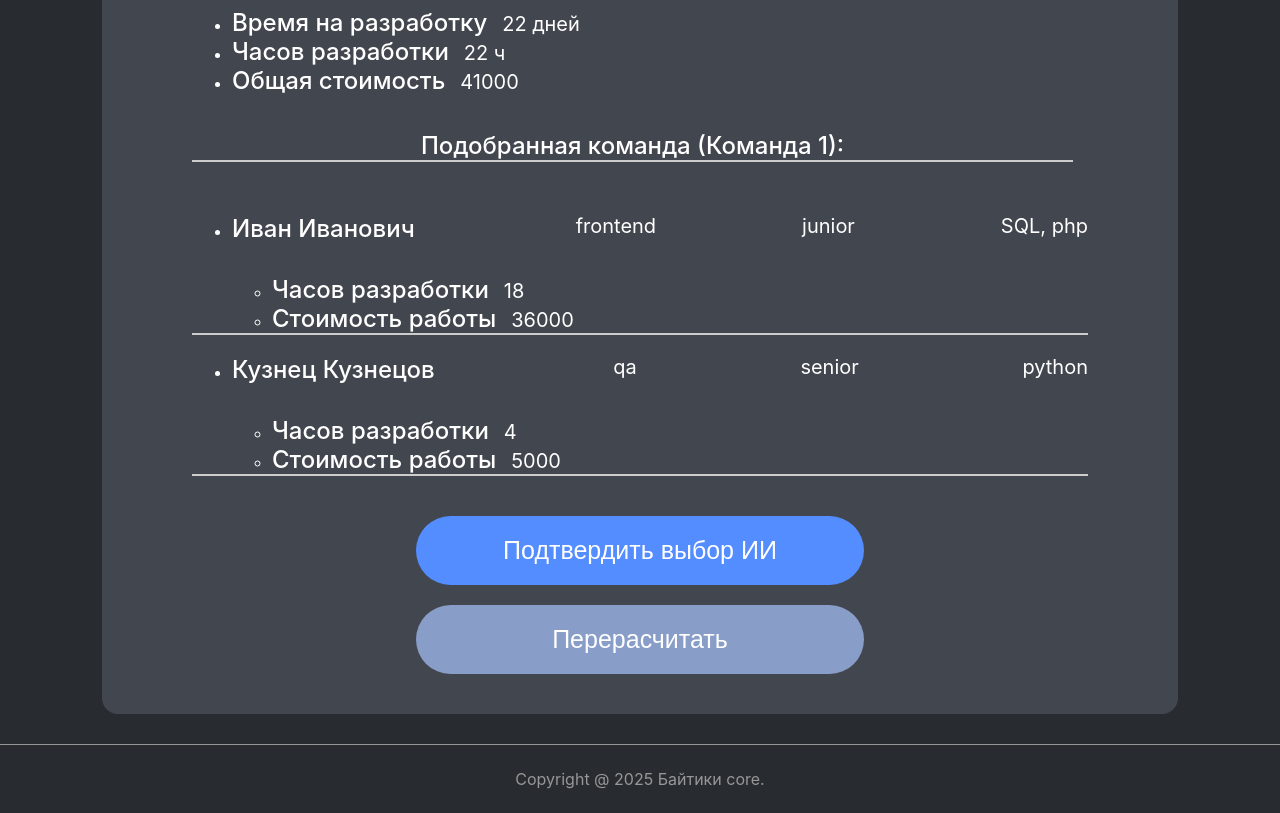
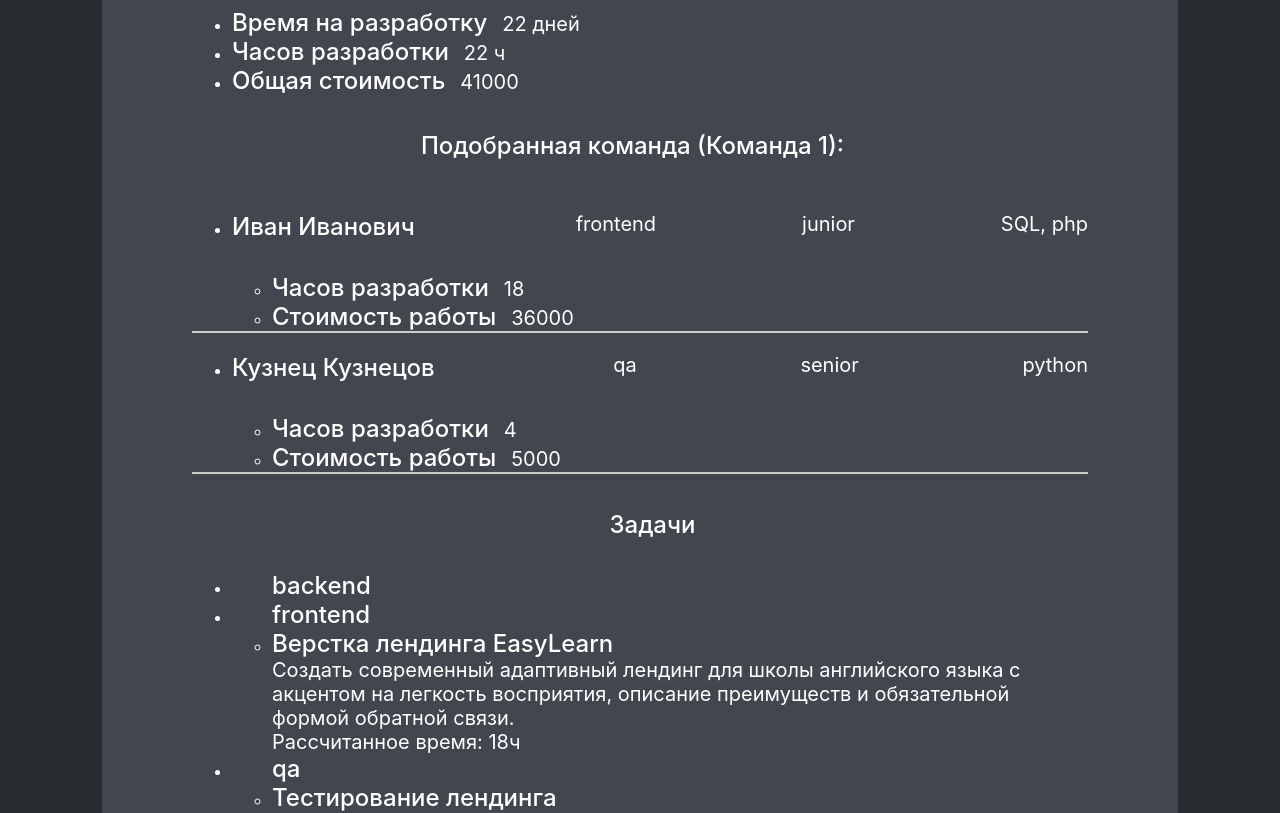
Before and after one commit to qPels01/hakaton2025, a Vue app in the folder frontend/: page /project in a window 1280 px wide. Shown: the part 800-1613 px from the top of the page. Built offline with nearby package versions, Linux system fonts and the light colour scheme.

Commit message:
Project page not pretty but works

```diff
--- a/frontend/src/views/Project.vue
+++ b/frontend/src/views/Project.vue
@@ -77,7 +77,19 @@
       </ul>
     </ul>
     <ul>
-
+        <h1 class="page-title subtitle" id="project">Задачи</h1>
+        <li v-for="(task, index) in tasks.tasks">
+          <ul>
+            <label class="label subtitle">{{ index }}</label>
+              <li v-for="rtask in task">
+                <label class="label subtitle">{{rtask.title}}</label>
+                <br>
+                <label class="label">{{rtask.description}}</label>
+                <br>
+                <label class="label">{{"Рассчитанное время: " + rtask.estimated_hours + "ч"}}</label>
+              </li>
+            </ul>
+          </li>
     </ul>
     <button id="accept">Подтвердить выбор ИИ</button>
     <button id="recalc">Перерасчитать</button>
@@ -230,6 +242,7 @@ function getCleanDate(date){
   }
   .subtitle{
       font-size: 24px;
+      border-bottom: 0;
   }
   .developers{
     border-bottom: 2px solid #ccc;
```
